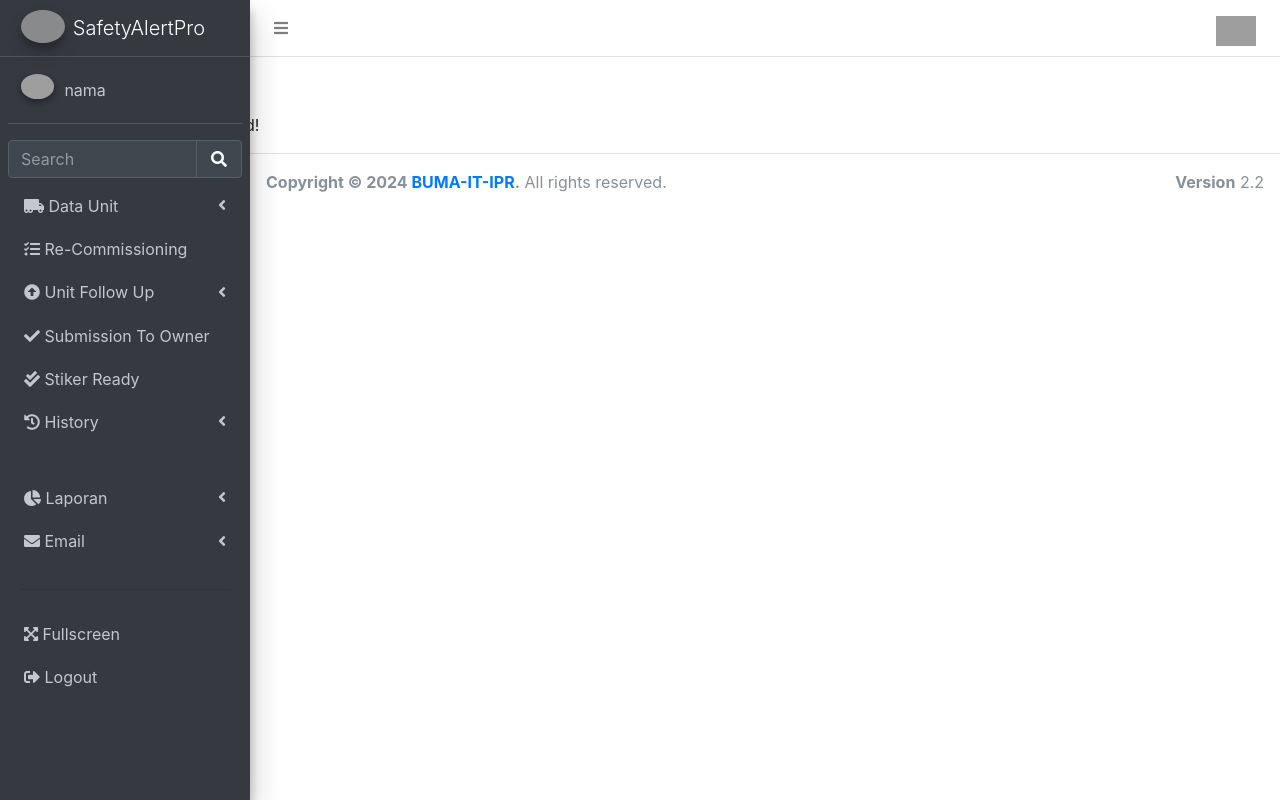
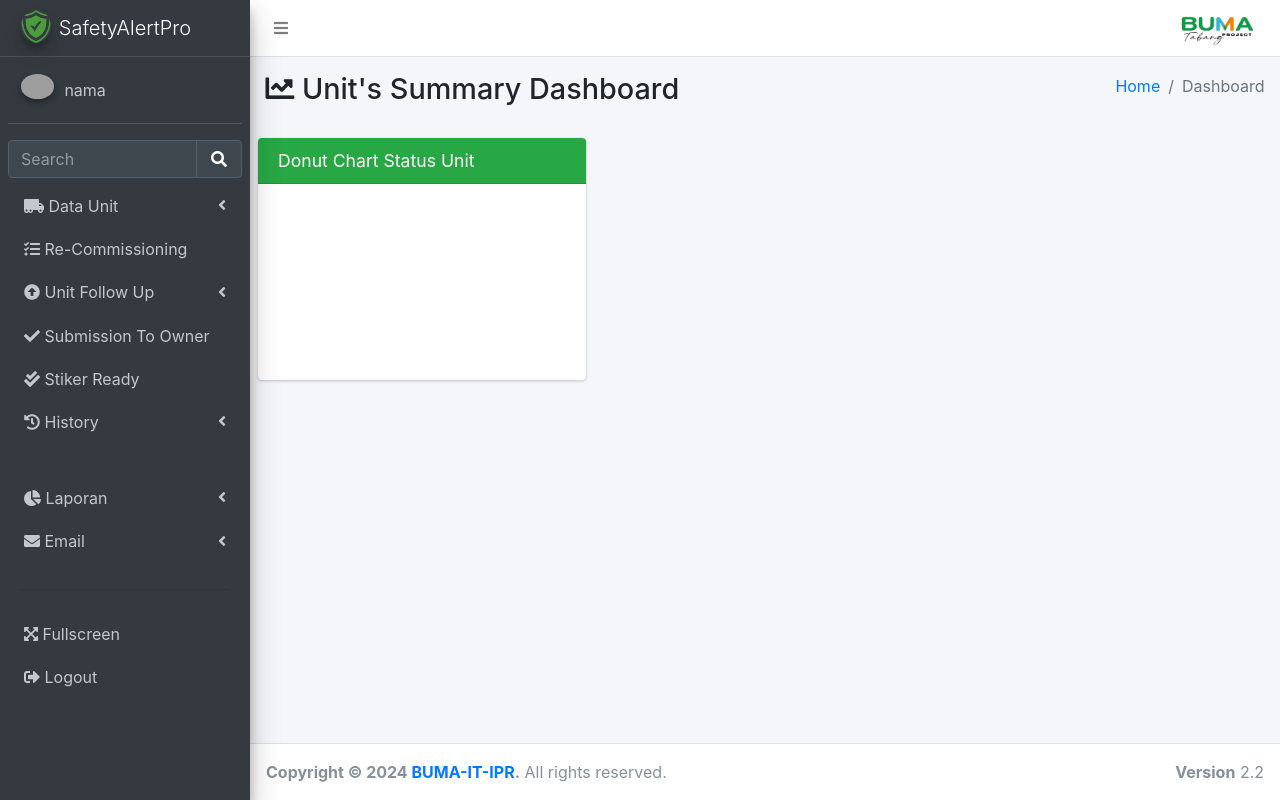
Before and after one commit to eddyyucca/EcoWater-Insight, a CodeIgniter 4 app: template app/Views/dashboard/dashboard.php in a window 1280 px wide. Run offline with PHP 8.4 and a stand-in for CodeIgniter, Linux system fonts and the light colour scheme; the template is opened without the code that fills it, so the values that code supplies are empty; a map, chart or similar area stays blank; some libraries are stand-ins or nearby versions; grey boxes are pictures that could not be loaded.

Commit message:
perbaikan UI

```diff
--- a/app/Views/dashboard/dashboard.php
+++ b/app/Views/dashboard/dashboard.php
@@ -1,6 +1,25 @@
 <?= $this->extend('layout/header'); ?>
 
 <?= $this->section('content'); ?>
-<h1>Dashboard</h1>
-<p>Welcome to AdminLTE dashboard!</p>
+	<!-- Main content -->
+	<section class="content">
+		<div class="row">
+			<div class="col-md-4">
+				<div class="card card-success">
+					<div class="card-header">
+						<h3 class="card-title">Donut Chart Status Unit</h3>
+						<div class="card-tools">
+						</div>
+					</div>
+					<div class="card-body">
+						<div class="chart">
+							<canvas id="myDonutChart" width="auto" height="auto"></canvas>
+						</div>
+					</div>
+				</div>
+			</div>
+		</div>
+	</section>
+<!-- /.content -->
+
 <?= $this->endSection(); ?>
--- a/app/Views/layout/footer.php
+++ b/app/Views/layout/footer.php
@@ -1,3 +1,4 @@
+
  <footer class="main-footer">
     <strong>Copyright &copy; 2024 <a href="https://github.com/eddyyucca">BUMA-IT-IPR</a>.</strong>
     All rights reserved.
--- a/app/Views/layout/header.php
+++ b/app/Views/layout/header.php
@@ -30,6 +30,25 @@
 
             <!-- Sidebar -->
             <?= $this->include('layout/sidebar'); ?>
-            <!-- Isi dari view spesifik -->
+            <!-- Content Wrapper. Contains page content -->
+<div class="content-wrapper">
+	<!-- Content Header (Page header) -->
+	<div class="content-header">
+		<div class="container-fluid">
+			<div class="row mb-3">
+				<div class="col-sm-6">
+					<h1 class="m-0"><i class="fas fa-chart-line"></i> Unit's Summary Dashboard</h1>
+				</div><!-- /.col -->
+				<div class="col-sm-6">
+					<ol class="breadcrumb float-sm-right">
+						<li class="breadcrumb-item"><a href="#">Home</a></li>
+						<li class="breadcrumb-item active">Dashboard</li>
+					</ol>
+				</div><!-- /.col -->
+			</div><!-- /.row -->
+		</div><!-- /.container-fluid -->
+	</div>
+	<!-- /.content-header -->
             <?= $this->renderSection('content'); ?>
+            </div>
             <?= $this->include('layout/footer'); ?>
```
Also changed, not shown: assets/logo_app - Copy.png (added), assets/logo_app.png (added), assets/logo_buma_tabang - Copy.png (added), assets/logo_buma_tabang.png (added).
